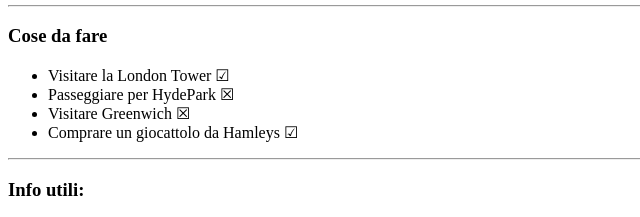
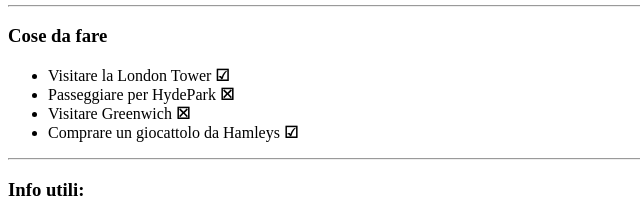
Before and after one commit to emascapa/html-london-trip, a plain HTML site: page index.html in a window 1280 px wide. Shown: the part 876-1093 px from the top of the page, 0-640 px from the left. Drawn offline with Linux system fonts and the light colour scheme.

Commit message:
Add Bold ticks

```diff
--- a/index.html
+++ b/index.html
@@ -57,10 +57,10 @@
         <section id="what_to_do">
             <h3>Cose da fare</h3>
             <ul>
-                <li>Visitare la London Tower &#9745;</li>
-                <li>Passeggiare per HydePark &#9746;</li>
-                <li>Visitare Greenwich &#9746;</li>
-                <li>Comprare un giocattolo da Hamleys &#9745;</li>
+                <li>Visitare la London Tower <strong>&#9745;</strong></li>
+                <li>Passeggiare per HydePark <strong>&#9746;</strong></li>
+                <li>Visitare Greenwich <strong>&#9746;</strong></li>
+                <li>Comprare un giocattolo da Hamleys <strong>&#9745;</strong></li>
             </ul>
         </section>
         <!-- Added what to do section /#what_to_do -->
```
